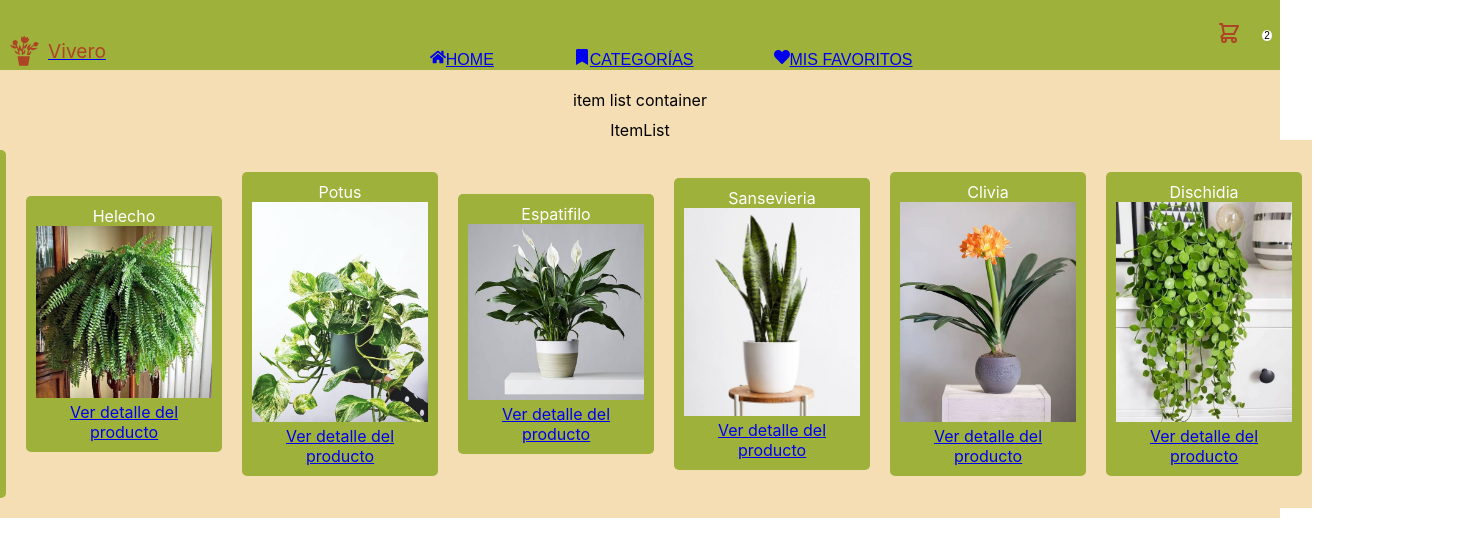
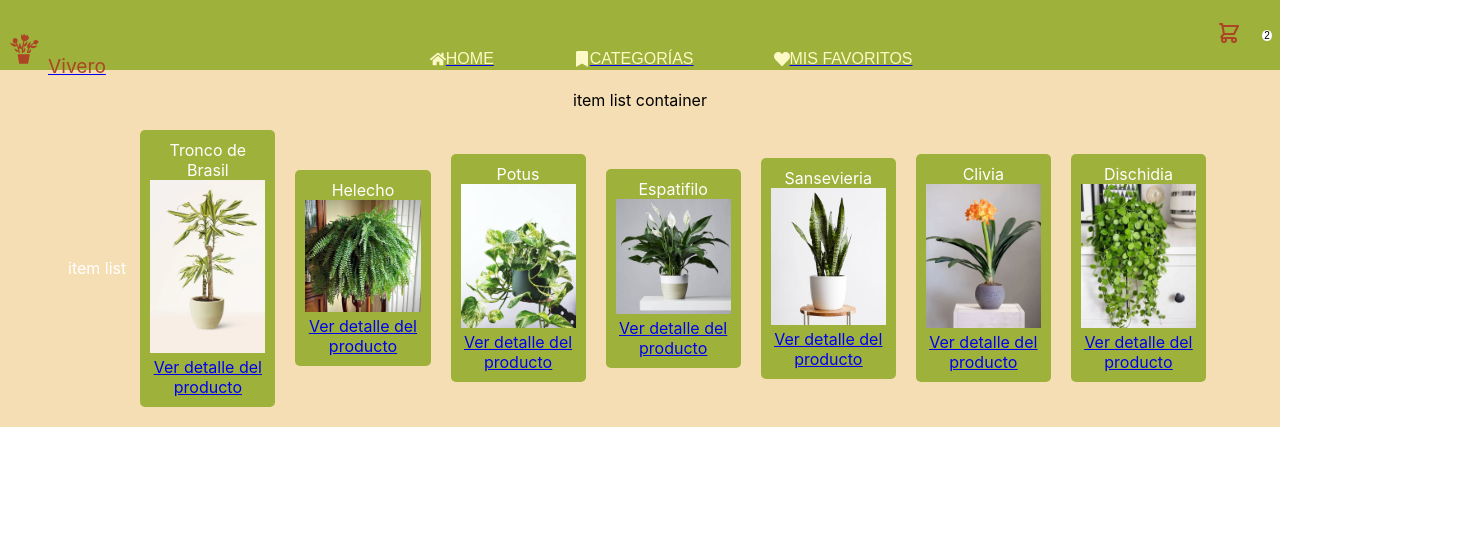
Before and after one commit to MilagrosHerrera405/vivero-herrera, a React (Create React App) app: page / in a window 1280 px wide. Shown: the top 556 px of the page, 1480 px wide, since content can reach past the window. Built offline with nearby package versions, Linux system fonts and the light colour scheme.

Commit message:
falta estilizar y el boton

```diff
--- a/src/App.js
+++ b/src/App.js
@@ -15,7 +15,7 @@ function App() {
 		<CartProvider>
 		<BrowserRouter>
 		<div className="App">
-			<Navbar />
+			<Navbar/>
 			<div>
 			<Routes>
 				<Route path='/' element={<ItemListContainer />}/>
--- a/src/components/Item/Item.js
+++ b/src/components/Item/Item.js
@@ -1,6 +1,7 @@
 import './Item.css';
 import React from 'react';
 import {Link} from 'react-router-dom';
+import {} from 'react-bootstrap';
 
 const Item = ({ unProducto }) => {
 	return (
--- a/src/components/ItemDetailContainer/ItemDetailContainer.js
+++ b/src/components/ItemDetailContainer/ItemDetailContainer.js
@@ -6,9 +6,7 @@ import { useParams } from "react-router-dom";
 
 export const ItemDetailContainer = () => {
 	const {productoId} = useParams();
-
 	console.log('productoId:>>', productoId);
-	console.log('arregloProductos :>> ', arregloProductos);
 
 	const [item, setItem] = useState({});
 
@@ -32,11 +30,11 @@ export const ItemDetailContainer = () => {
 
 
 
-
+	console.log('item:', item)
 	return (
 		<div className='item-detail-container'>
-			<p>item detail container</p>
-			<ItemDetail item={item}/>
+			<p style={{width:"100%", color: "white"}}>item detail container</p>
+            <ItemDetail item={item}/>
 		</div>
 	);
 };
--- a/src/components/ItemList/ItemList.js
+++ b/src/components/ItemList/ItemList.js
@@ -1,14 +1,13 @@
 import Item from '../Item/Item';
 import './ItemList.css';
-
-import React from 'react';
 import {Link} from 'react-router-dom';
 
-const ItemList = ({ productos }) => {
-	// return productos.map((unProducto) => <Item key={unProducto.id} unProducto={unProducto} />);
-	return(
-        <div> ItemList
+export const ItemList = ({ productos }) => {
+
+
+    return(
         <div className="estilos-listado">
+        <div style={{width:"10%"}}>item list</div>
             {
                 productos.map(producto=>(
                     // <Link key={producto.id} to={`/productos/${producto.id}`}>
@@ -17,7 +16,6 @@ const ItemList = ({ productos }) => {
                 ))
             }
         </div>
-        </div>
     )
 };
 
--- a/src/components/ItemListContainer/ItemListContainer.js
+++ b/src/components/ItemListContainer/ItemListContainer.js
@@ -9,7 +9,7 @@ import { useParams } from "react-router-dom";
 
 export const ItemListContainer = ({ texto }) => {
 	const {tipoProducto} = useParams();
-    console.log(tipoProducto);
+    console.log('tipoProducto', tipoProducto);
 
 	const [productos, setProductos] = useState([]);
 
@@ -28,9 +28,9 @@ export const ItemListContainer = ({ texto }) => {
 				setProductos(nuevaLista)
 			}
         });
-	}, []);
+	}, [tipoProducto]);
 
-
+	console.log('productos', productos)
 	return (
 		<div className="item-list-container">
 		<p>item list container</p>
--- a/src/components/Navbar/Navbar.elements.js
+++ b/src/components/Navbar/Navbar.elements.js
@@ -14,23 +14,28 @@ export const Wrapper = styled.div`
 	flex-wrap: wrap;
 	justify-content: space-between;
 	margin: auto;
+
 `;
 
 export const LogoContainer = styled.div`
-	height: 100%;
-	display: flex;
-	flex-wrap: wrap;
-	text-align: center;
-	align-items: center;
-	justify-content: center;
-	font-size: 1.2rem;
+display: flex;
+align-self: center;
+align-items: center;
+justify-content: center;
+
+
 	span {
+		font-size: 1.2rem;
 		color: #ac4425;
+		margin: 0.5;
 	}
+
 	svg {
 		font-size: 2rem;
 		fill: #ac4425;
 		margin: 0.5rem;
+
+
 	}
 
 	@media screen and (max-width: 960px) {
@@ -44,6 +49,7 @@ export const LogoContainer = styled.div`
 		}
 	}
 `;
+
 
 export const Menu = styled.ul`
 	height: 100%;
--- a/src/components/Navbar/Navbar.js
+++ b/src/components/Navbar/Navbar.js
@@ -17,43 +17,43 @@ const Navbar = () => {
 					{showMobileMenu ? <FaTimes /> : <FaBars />}
 				</MobileIcon>
 
+
+				<LogoContainer>
 				<Link to="/">
-				<LogoContainer className=''>
 					<GiFlowerPot />
 					<span>Vivero</span>
+				</Link>
 				</LogoContainer>
-				</Link>
+
 
 				<Menu open={showMobileMenu}>
+
 					<MenuItem>
-
+						<Link to="/">
 						<MenuItemLink onClick={() => setShowMobileMenu(!showMobileMenu)}>
-							<Link to="/">
 								<FaHome />
 								HOME
-							</Link>
 						</MenuItemLink>
-
+						</Link>
 					</MenuItem>
 
 
 					<MenuItem>
+					<Link to="/">
 						<MenuItemLink onClick={() => setShowMobileMenu(!showMobileMenu)}>
-							<Link to="/">
 								<FaBookmark />
 								CATEGORÍAS
-							</Link>
 						</MenuItemLink>
+					</Link>
 					</MenuItem>
 
 					<MenuItem>
+					<Link to="/">
 						<MenuItemLink onClick={() => setShowMobileMenu(!showMobileMenu)}>
-							<Link to="/">
 								<FaHeart />
 								MIS FAVORITOS
-							</Link>
 						</MenuItemLink>
-
+						</Link>
 					</MenuItem>
 				</Menu>
 
--- a/src/context/CartContext.js
+++ b/src/context/CartContext.js
@@ -8,14 +8,14 @@ export const CartProvider = ({children})=>{
     const [productCartList, setProductCartList] = useState([]);
 
 
-    const addProduct = (product)=>{
-        const newList = [...productCartList,product];
+    const addProduct = (producto)=>{
+        const newList = [...productCartList,producto];
         setProductCartList(newList)
     }
 
-    const deleteProduct = (idProduct)=>{
+    const deleteProduct = (idProductos)=>{
         const copyArray = [...productCartList];
-        const newArray = copyArray.filter(elm=>elm.id !== idProduct);
+        const newArray = copyArray.filter(elm=>elm.id !== idProductos);
         setProductCartList(newArray);
     }
 
```
Also changed, not shown: src/components/Temas/PaginaContacto/PaginaContacto.js (added, +7 -0 lines), src/components/Temas/PaginaError/PaginaErorr.js (added, +7 -0 lines), src/components/Temas/PaginaNosotros/PaginaNosotros.js (added, +7 -0 lines).
